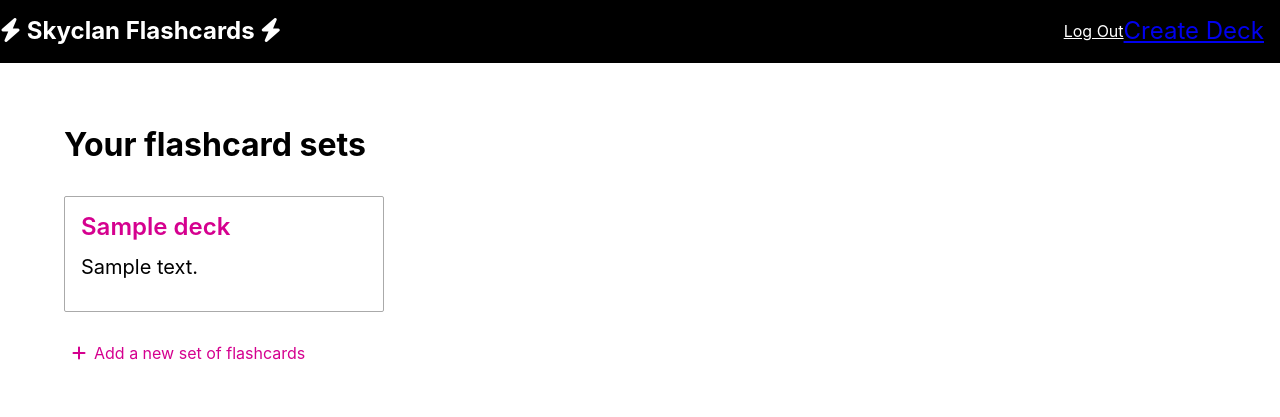
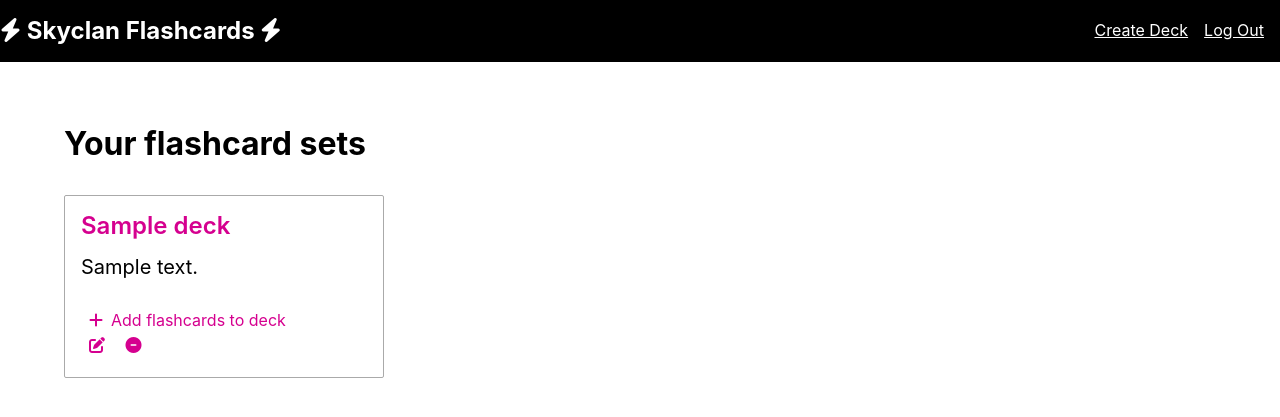
Before and after one commit to Tedfulk/Momentum-Flashcards, a Django app: page /cards/ in a window 1280 px wide. Shown: the top 417 px of the page. Run offline with Django 4.2, Linux system fonts and the light colour scheme; a user stored in the database is signed in; tables that the repository leaves empty hold one stand-in row (values such as "Sample post"); some libraries are stand-ins or nearby versions.

Commit message:
delete and edit deck

```diff
--- a/cards/views.py
+++ b/cards/views.py
@@ -29,8 +29,35 @@ def add_deck(request):
     else:
         form = DeckForm()
 
-        return render(request, "cards/add_deck.html", {'form': form,})
+        return render(request, "cards/add_deck.html", {'form': form})
 
+
+@login_required
+def delete_deck(request, deck_pk):
+    deck = get_object_or_404(Deck, pk=deck_pk)
+    if request.method == 'POST':
+        deck.delete()
+        return redirect(to='home')
+    return render(request, "cards/delete_deck.html", {"deck": deck})
+
+
+@login_required
+def edit_deck(request, deck_pk):
+    deck = get_object_or_404(Deck, pk=deck_pk)
+    if request.method == 'GET':
+        form = DeckForm(instance=deck)
+    else:
+        form = DeckForm(data=request.POST, instance=deck)
+        if form.is_valid():
+            form.save()
+            return redirect(to='home')
+
+    return render(request, "cards/edit_deck.html", {
+        "form": form,
+        "deck": deck
+    })
+
+# add_card view isn't working. needs fixed
 
 
 @login_required
@@ -40,7 +67,8 @@ def add_card(request):
     else:
         form = CardForm(data=request.POST)
         if form.is_valid():
-            form.save()
+            card = form.save(commit=False)
+            card.save()
             return redirect(to='card_list')
 
     return render(request, "cards/add_card.html", {"form": form})
@@ -80,15 +108,3 @@ def card_list(request, pk):
     # cards = Card.objects.filter(deck_id=pk)
     cards = deck.cards.all()
     return render(request, "cards/card_list.html", {"cards": cards, "decks": deck})
-
-
-# def login(request):
-#     if request.user.is_authenticated:
-#         return redirect("home")
-#     return render(request, "cards/login.html")
-
-
-# def home(request):
-#     if request.user.is_authenticated:
-#         return redirect("list_albums")
-#     return render(request, "music/home.html")
--- a/flashcards/urls.py
+++ b/flashcards/urls.py
@@ -23,7 +23,12 @@ urlpatterns = [
     path('cards/', flash_views.home, name='home'),
     path('accounts/', include('registration.backends.simple.urls')),
     path('cards/addcard/', flash_views.add_deck, name='add_deck'),
+    path('cards/<int:deck_pk>/deletedeck/', flash_views.delete_deck, name='delete_deck'),
+    path('cards/<int:deck_pk>/editdeck/',
+         flash_views.edit_deck, name='edit_deck'),
     path('cards/<int:pk>/', flash_views.card_list, name='card_list'),
     path('cards/<int:card_pk>/edit/', flash_views.edit_card, name='edit_card'),
-    path('cards/<int:card_pk>/delete/', flash_views.delete_card, name='delete_card'),
+    path('cards/<int:card_pk>/delete/',
+         flash_views.delete_card, name='delete_card'),
+    path('cards/add/', flash_views.add_card, name='add_card'),
 ]
--- a/templates/base.html
+++ b/templates/base.html
@@ -24,12 +24,12 @@
             <div class="flex-grow pa3 flex items-center">
                 <!-- // if you are logged in -->
                 {% if user.is_authenticated %}
-                    <a href={% url 'auth_logout' %} class="white ml3">Log Out</a>
-                    <div>
-                        <nav class="f3 lh-title white items-center no-underline">
-                            <a href="{% url 'add_deck' %}">Create Deck</a>
-                        </nav>
-                    </div>
+                <div>
+                    <nav>
+                        <a href={% url 'add_deck' %} class="white ml3">Create Deck</a>
+                    </nav>
+                </div>
+                <a href={% url 'auth_logout' %} class="white ml3">Log Out</a>
                     <!-- // if you are not logged in -->
                 {% else %}
                     <a href={% url 'registration_register' %} class="white ml3">Register</a>
--- a/templates/cards/add_card.html
+++ b/templates/cards/add_card.html
@@ -1,7 +1,7 @@
 {% extends "base.html" %}
 
 {% block content %}
-
+<h1>Create Your Card!!</h1>
 <div>
  <form action="{% url 'add_card' %}" method="POST">
   {% csrf_token %}
--- a/templates/cards/add_deck.html
+++ b/templates/cards/add_deck.html
@@ -8,7 +8,7 @@
 
 
 <div>
-    <form action="{% url 'add_deck'%}" method="post">
+    <form action="{% url 'add_deck' %}" method="post">
         {% csrf_token %}
         {{ form.as_p }}
         <div>
--- a/templates/cards/delete_card.html
+++ b/templates/cards/delete_card.html
@@ -7,7 +7,6 @@
  <form action="{% url 'delete_card' card_pk=card.pk %}" method="POST">
   {% csrf_token %}
   <p>Are you sure you want to delete {{ card }} ?</p>
-  <!-- <p>Are you sure you want to delete {{ card }}?</p> it may have to be just the entire card. and not just the card.word.  -->
   <div>
    <button type="submit">Delete Card</button><br />
    <a href="{% url 'card_list' pk=card.deck.pk %}">Cancel</a>
--- a/templates/cards/edit_deck.html
+++ b/templates/cards/edit_deck.html
@@ -7,11 +7,12 @@
 
 
 <div>
-    <form action="{% url 'edit_deck' pk=book.pk %}" method="post">
+    <form action="{% url 'edit_deck' deck_pk=deck.pk %}" method="post">
         {% csrf_token %}
-        {{% from.as_p %}}
+        {{ form.as_p }}
         <div>
             <button type="submit">Update Deck</button>
         </div>
     </form>
 </div>
+{% endblock %}
--- a/templates/cards/home.html
+++ b/templates/cards/home.html
@@ -8,8 +8,13 @@
     <div class="sort">
         {% for deck in decks %}
         <div class="deck mv4 pa3 br1 measure-narrow ba b--light-silver">
-        <a href={% url 'card_list' pk=deck.pk %} class="deck_title f3 fw6 db dark-pink no-underline underline-hover">{{deck.title }}</a>
+        <a href="{% url 'card_list' pk=deck.pk %}" class="deck_title f3 fw6 db dark-pink no-underline underline-hover">{{deck.title }}</a>
             <p class="mv3 f4">{{ deck.description }} </p>
+            <section class="add-deck mt4">
+                <a href="{% url 'add_card' %}" class="db dark-pink link dim"><i class="fa fa-plus ph2"></i>Add flashcards to deck</a>
+                <a href="{% url 'edit_deck' deck_pk=deck.pk %}"><i class="fa-solid fa-pen-to-square db dark-pink link dim pa2"></i></a>
+                <a href="{% url 'delete_deck' deck_pk=deck.pk %}"><i class="fa-solid fa-circle-minus db dark-pink link dim pa2"></i></a>
+            </section>
     </div>
         {% empty %}
         <h2>Sorry, no flashcards yet.</h2>
@@ -18,7 +23,4 @@
 
 </section>
 
-<section class="add-deck mt4">
-    <a href="" class="db dark-pink link dim"><i class="fa fa-plus ph2"></i>Add a new set of flashcards</a>
-</section>
 {% endblock content %}
```
Also changed, not shown: templates/cards/delete_deck.html (added, +17 -0 lines).
